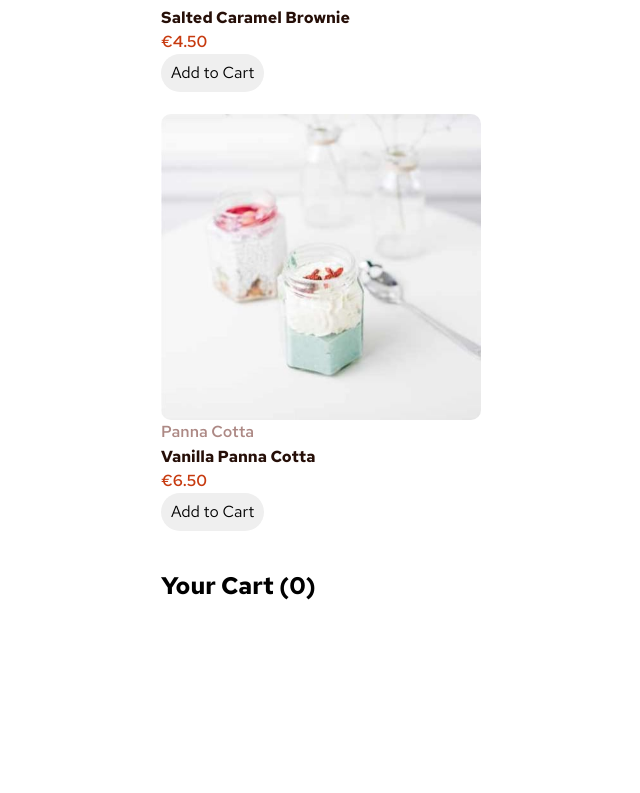
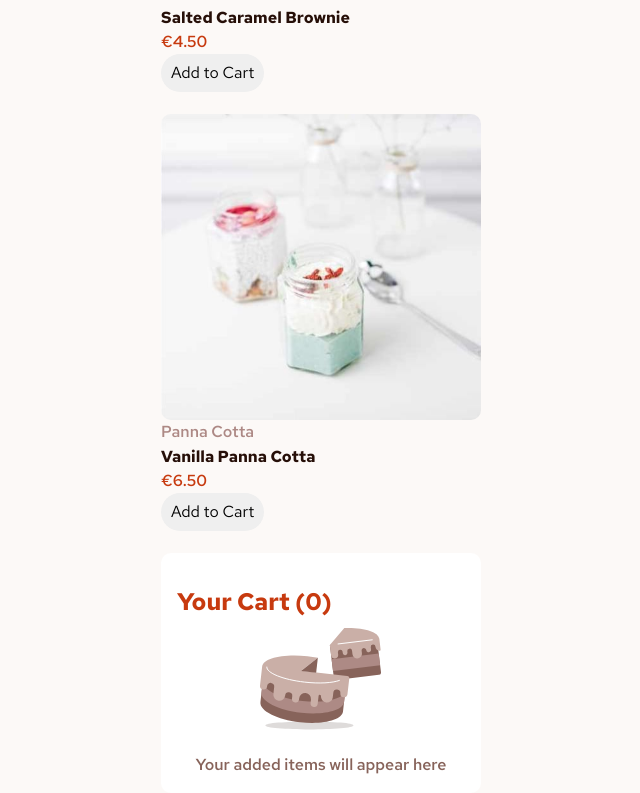
Before and after one commit to zanfa97/product-list-with-cart-main, an Angular app: page / in a window 1280 px wide. Shown: the part 3486-4279 px from the top of the page, without its empty margins (319-959 px from the left). Before the commit the page ends 4087 px from the top, so only its background shows below. Built offline with nearby package versions, Linux system fonts and the light colour scheme.

Commit message:
create empy cart component

```diff
--- a/src/app/app.css
+++ b/src/app/app.css
@@ -1,4 +1,5 @@
 :host {
   display: grid;
   justify-content: center;
+  background-color: var(--rose-50);
 }
--- a/src/app/cart/cart-item/cart-item.css
+++ b/src/app/cart/cart-item/cart-item.css
@@ -0,0 +1,13 @@
+.prices {
+  display: flex;
+  gap: 10px;
+}
+
+.name {
+  font-size: 0.875rem;
+}
+
+.quantity {
+  color: var(--red);
+  font-weight: var(--fw-semibold);
+}
--- a/src/app/cart/cart-item/cart-item.html
+++ b/src/app/cart/cart-item/cart-item.html
@@ -1,4 +1,6 @@
-<h2>{{ item().name }}</h2>
-<p>x{{ item().quantity }}</p>
-<p>{{ item().individualPrice | currency }}</p>
-<p>{{ item().totalPrice | currency }}</p>
+<h3 class="name">{{ item().name }}</h3>
+<div class="prices">
+  <p class="quantity">x{{ item().quantity }}</p>
+  <p>@{{ item().individualPrice | currency }}</p>
+  <p>{{ item().totalPrice | currency }}</p>
+</div>
--- a/src/app/cart/cart-summary/cart-summary.css
+++ b/src/app/cart/cart-summary/cart-summary.css
@@ -1,4 +1,12 @@
 :host {
   display: block;
   margin-inline: 20px;
+  background-color: white;
+  padding: 16px;
+  border-radius: 10px;
 }
+
+h2 {
+  color: var(--red);
+  font-weight: var(--fw-bold);
+}
--- a/src/app/cart/cart-summary/cart-summary.html
+++ b/src/app/cart/cart-summary/cart-summary.html
@@ -2,4 +2,6 @@
 @for (item of allItems(); track item.name) {
   <app-cart-item [item]="item" />
   <button type="button">Remove</button>
+} @empty {
+  <app-empty-cart />
 }
--- a/src/app/cart/cart-summary/cart-summary.ts
+++ b/src/app/cart/cart-summary/cart-summary.ts
@@ -1,10 +1,11 @@
 import { ChangeDetectionStrategy, Component, computed, inject, OnInit } from '@angular/core';
 import { CartService } from '../cart.service';
 import { CartItem } from '../cart-item/cart-item';
+import { EmptyCart } from '../empty-cart/empty-cart';
 
 @Component({
   selector: 'app-cart-summary',
-  imports: [CartItem],
+  imports: [CartItem, EmptyCart],
   templateUrl: './cart-summary.html',
   styleUrl: './cart-summary.css',
   changeDetection: ChangeDetectionStrategy.Eager,
--- /dev/null
+++ b/src/app/cart/empty-cart/empty-cart.css
@@ -0,0 +1,12 @@
+:host {
+  display: flex;
+  flex-direction: column;
+  align-items: center;
+  gap: 10px;
+}
+
+p {
+  color: var(--rose-500);
+  font-weight: var(--fw-semibold);
+  margin-block-start: 0;
+}
--- /dev/null
+++ b/src/app/cart/empty-cart/empty-cart.html
@@ -0,0 +1,2 @@
+<img src="/assets/images/illustration-empty-cart.svg" alt="" width="128" height="128" />
+<p>Your added items will appear here</p>
```
Also changed, not shown: src/app/cart/empty-cart/empty-cart.ts (added, +9 -0 lines), 1 other file (tests, documents, lock files or other folders).
